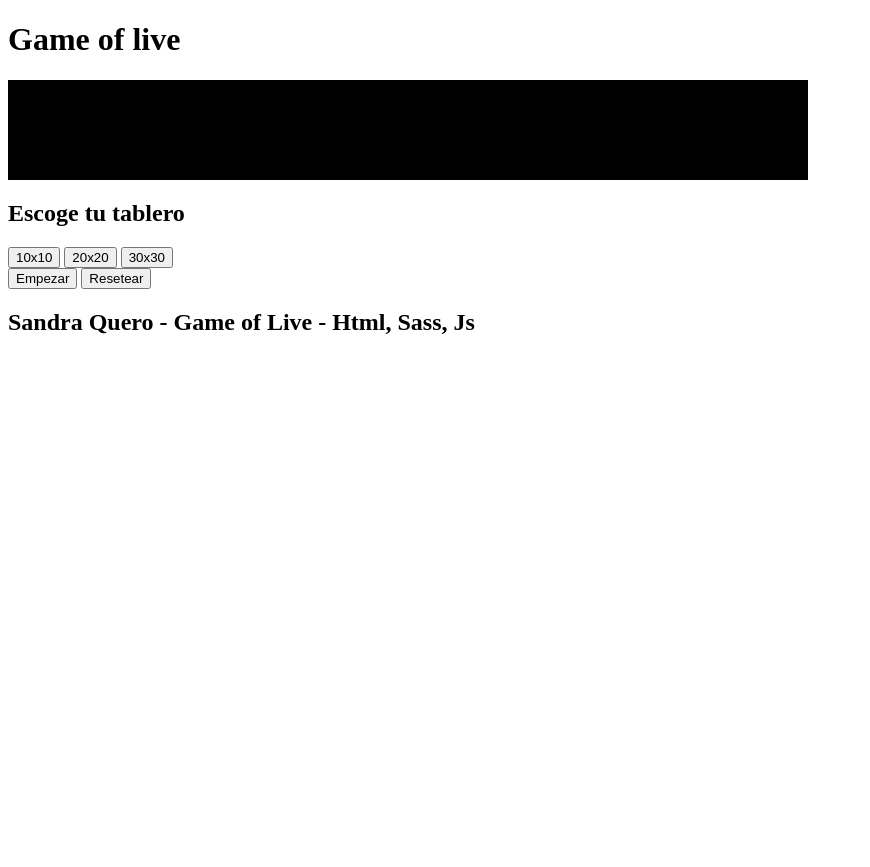
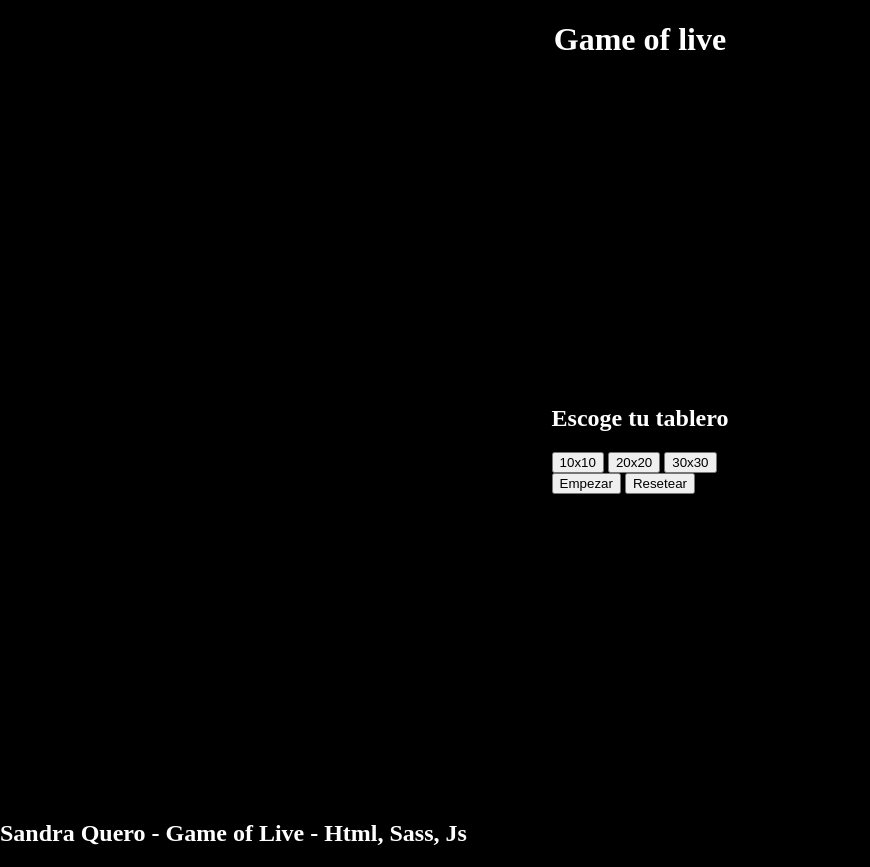
Before and after one commit to SandraQS/W02WCH-game-of-life-sandra-quero, a website: page build/index.html in a window 1280 px wide. Shown: the whole page, without its empty margins (0-870 px from the left). Before the commit the page ends 800 px from the top, so only its background shows below. Drawn offline with Linux system fonts and the light colour scheme.

Commit message:
dar estilo a los tableros

```diff
--- /dev/null
+++ b/src/_extends.scss
@@ -0,0 +1,5 @@
+%display-flex-center {
+  display: flex;
+  justify-content: center;
+  align-items: center;
+}
--- a/src/styles.scss
+++ b/src/styles.scss
@@ -1,3 +1,52 @@
-.contenedor-principal__filas {
-  display: flex;
+@import "extends";
+
+* {
+  box-sizing: border-box;
 }
+body {
+  margin: 0;
+  padding: 0;
+  color: white;
+  background-color: black;
+}
+.cabecera {
+  width: 100vw;
+  height: auto;
+  @extend %display-flex-center;
+  &__titular {
+  }
+}
+.contenedor-principal {
+  width: 100vw;
+  height: 90vh;
+  @extend %display-flex-center;
+  flex-direction: column;
+
+  &__tablero {
+    @extend %display-flex-center;
+    flex-direction: column;
+    background: rgb(187, 50, 109);
+    background: linear-gradient(
+      112deg,
+      rgba(187, 50, 109, 1) 0%,
+      rgba(70, 222, 209, 1) 16%,
+      rgba(241, 241, 109, 1) 34%,
+      rgba(1, 133, 132, 1) 49%,
+      rgba(181, 140, 237, 1) 63%,
+      rgba(231, 82, 255, 1) 75%,
+      rgba(244, 255, 140, 1) 90%,
+      rgba(0, 212, 255, 1) 100%
+    );
+  }
+  &__filas {
+    display: flex;
+    width: 100%;
+    height: auto;
+  }
+  &__celula {
+    width: 20px;
+    height: 20px;
+    background-color: black;
+    border: 0.25px solid rgb(59, 59, 59);
+  }
+}
```
Also changed, not shown: build/index.js, build/styles.css, 1 other file.
